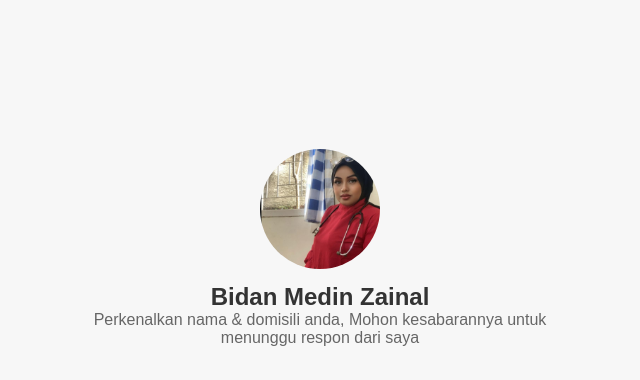
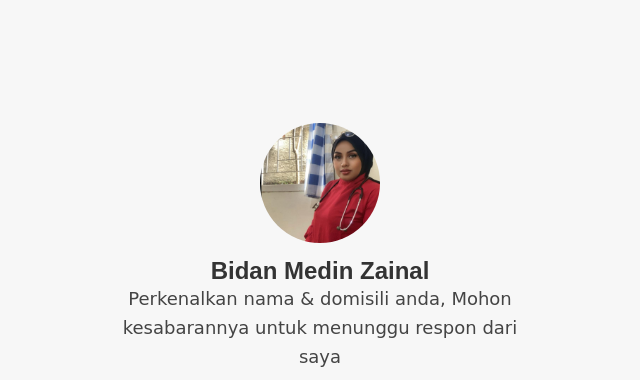
Before and after one commit to bidan-medin/bidanmedin-website, a plain HTML site: page index.html in a window 1280 px wide. Shown: the top 380 px of the page, without its empty margins (320-960 px from the left). Drawn offline with Linux system fonts and the light colour scheme.

Commit message:
Update style.css

```diff
--- a/style.css
+++ b/style.css
@@ -124,3 +124,16 @@
     overflow: hidden;
     transition: transform 0.3s ease;
 }
+
+@import url('https://fonts.googleapis.com/css2?family=Dancing+Script:wght@400;700&display=swap');
+
+p {
+    font-family: 'Dancing Script', cursive; /* Font lebih artistik */
+    font-size: 18px;
+    color: #444; /* Sedikit lebih gelap agar nyaman dibaca */
+    line-height: 1.6; /* Jarak antar baris lebih lega */
+    text-align: center; /* Supaya nggak terlalu melebar */
+    max-width: 80%; /* Biar tulisannya nggak terlalu lebar */
+    margin: 0 auto; /* Tengahin teks */
+
+}
```
